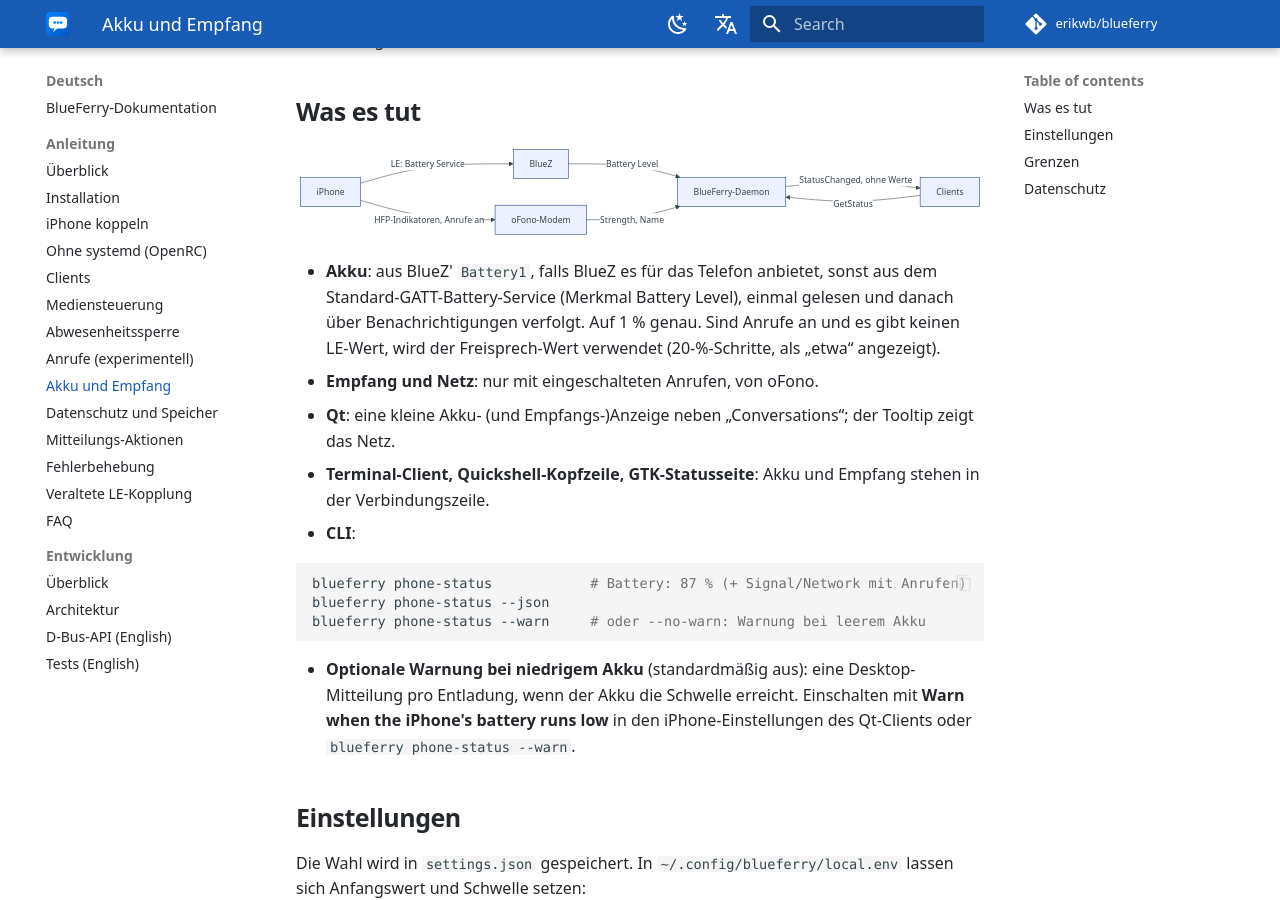
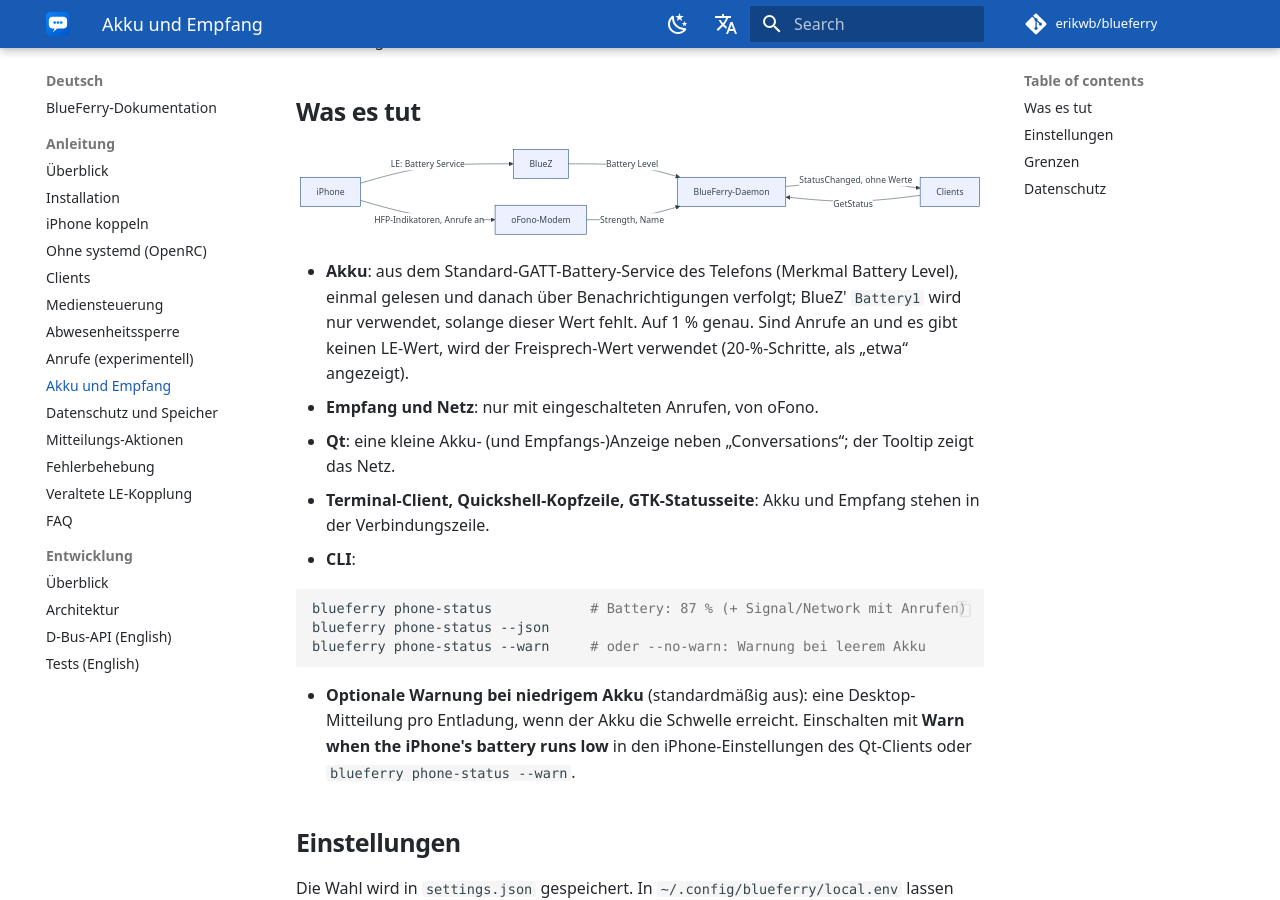
Before and after one commit to erikwb/blueferry, an MkDocs documentation site: the page built from docs/de/user/phone-status.md, in a window 1280 px wide and 900 px high, scrolled down 302 px. Built offline with MkDocs 1.6.1 and Material for MkDocs 9.7.7, drawn with Linux system fonts in a browser that asks for light colours; some web fonts are replaced; comment, search, counter and statistics services are not loaded.

Commit message:
Prefer the phone's own battery level over BlueZ's Battery1 (#214)
bluetoothd 5.87 can fail to register the battery again after an LE
reconnect ("error registering battery: path exists") and then keeps
publishing the level from before it: Battery1 said 100 % while the
iPhone's Battery Level characteristic read 97 %. Use the characteristic
BlueFerry reads and follows itself, and Battery1 only while that is
missing.

````diff
--- a/docs/de/user/phone-status.md
+++ b/docs/de/user/phone-status.md
@@ -18,9 +18,10 @@ flowchart LR
     C -- GetStatus --> B
 ```
 
-- **Akku**: aus BlueZ' `Battery1`, falls BlueZ es für das Telefon anbietet,
-  sonst aus dem Standard-GATT-Battery-Service (Merkmal Battery Level), einmal
-  gelesen und danach über Benachrichtigungen verfolgt. Auf 1 % genau. Sind
+- **Akku**: aus dem Standard-GATT-Battery-Service des Telefons (Merkmal
+  Battery Level), einmal gelesen und danach über Benachrichtigungen verfolgt;
+  BlueZ' `Battery1` wird nur verwendet, solange dieser Wert fehlt. Auf 1 %
+  genau. Sind
   Anrufe an und es gibt keinen LE-Wert, wird der Freisprech-Wert verwendet
   (20-%-Schritte, als „etwa“ angezeigt).
 - **Empfang und Netz**: nur mit eingeschalteten Anrufen, von oFono.
````
Also changed, not shown: ARCHITECTURE.md (+2 -1 lines), PROTOCOL.md (+3 -1 lines), README.md (+3 -3 lines), docs/en/user/phone-status.md (+3 -3 lines), 2 other files.
